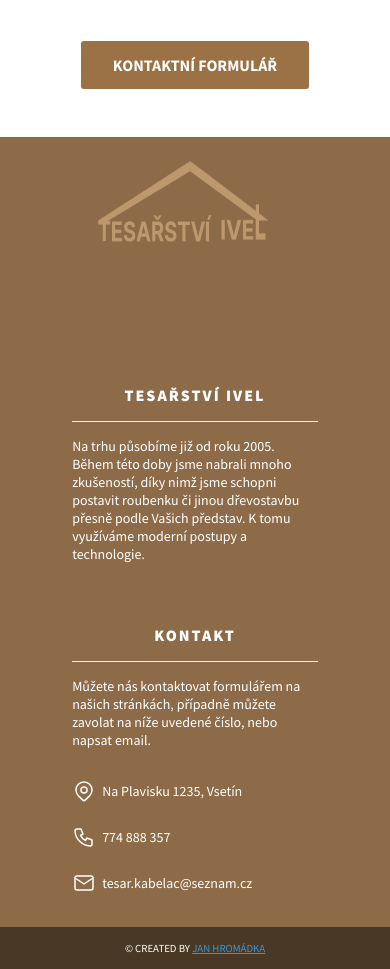
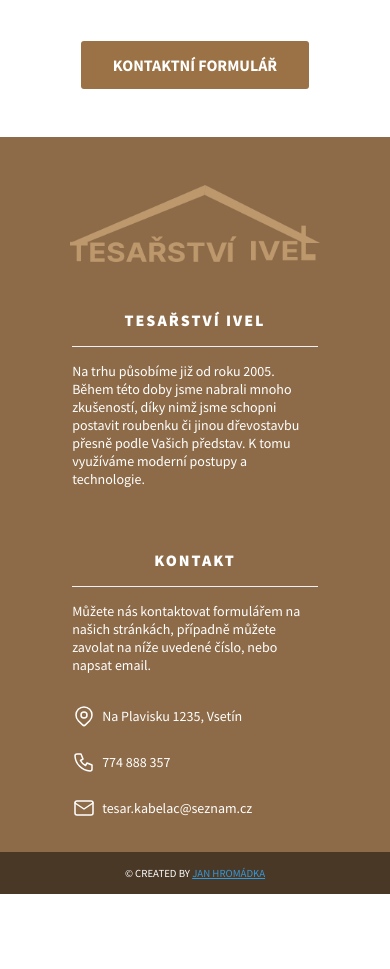
Before and after one commit to kopkaa/tesarstvi-ivel, a Nuxt app: page / in a window 390 px wide. Shown: the part 3421-4390 px from the top of the page. After the commit the page ends 4315 px from the top, so only its background shows below. Built offline with nearby package versions, Linux system fonts and the light colour scheme.

Commit message:
added better logo

```diff
--- a/assets/scss/responsive.scss
+++ b/assets/scss/responsive.scss
@@ -176,13 +176,10 @@
 
   .footer {
     flex-direction: column !important;
+    padding-top: 3rem!important;
 
     .socials {
       width: 100%;
-    }
-
-    .logo {
-      min-height: 200px !important;
     }
 
     .column {
```
Also changed, not shown: img/teskab_final_png.png.
